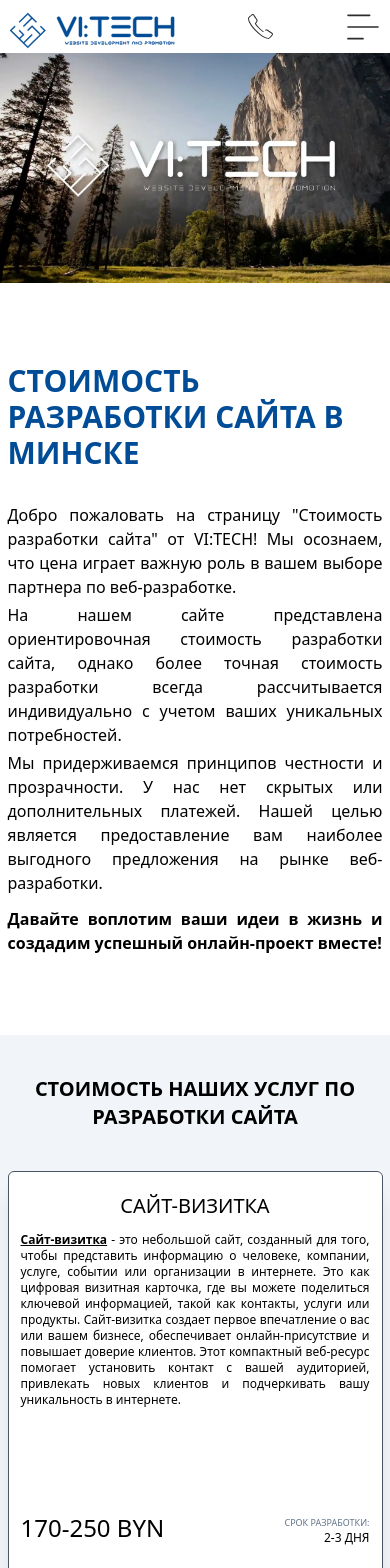
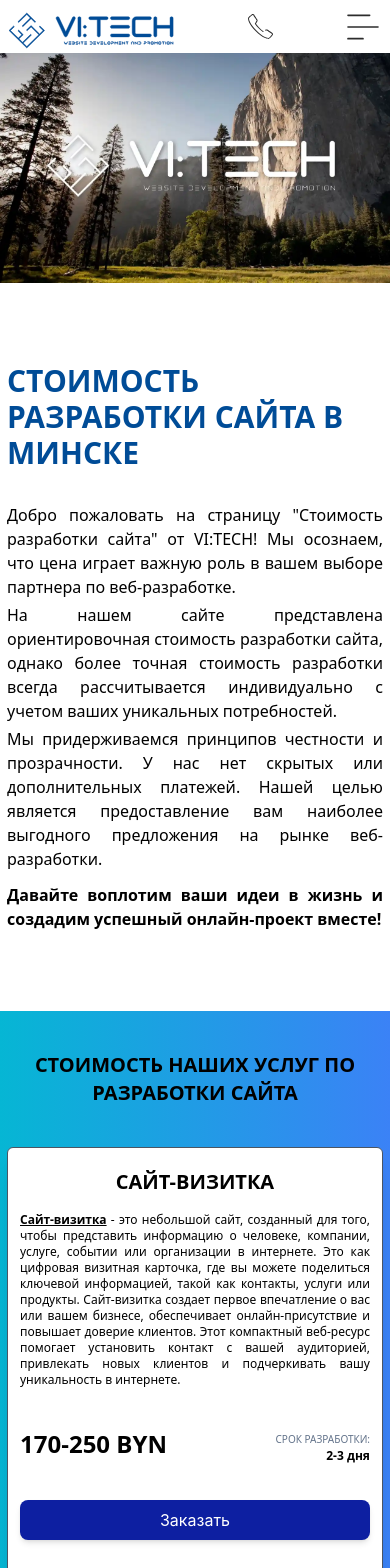
Before and after one commit to Victor-Irzunov/myWebSite, a Next.js app: page /cena/razrabotka-sajta in a window 390 px wide. Shown: the top 1568 px of the page. Built offline with nearby package versions, Linux system fonts and the light colour scheme.

Commit message:
21:40 23.10

```diff
--- a/app/cena/razrabotka-sajta/page.js
+++ b/app/cena/razrabotka-sajta/page.js
@@ -31,9 +31,6 @@ const PricePage = () => {
 					/>
 				</div>
 
-
-
-
 				<div className="xz:container xz:mx-auto sd:mr-7 sd:pt-6 xz:pt-0">
 					<h1 className="text-[#004C97] uppercase font-semibold xz:text-3xl sd:text-4xl mb-8">
 						Стоимость разработки сайта в Минске
@@ -53,13 +50,13 @@ const PricePage = () => {
 				</div>
 			</section>
 
-			<section className="pt-10 pb-10 bg-slate-100 mt-20 text-center">
+			<section className="pt-10 pb-10 bg-gradient-to-r from-cyan-500 to-blue-500 mt-20 text-center">
 				<div className="container mx-auto">
 					<h2 className="uppercase text-xl font-semibold mb-6">
 						Стоимость наших услуг по разработки сайта
 					</h2>
 					<CardComp />
-					<p className="font-semibold">Свяжитесь с нами, чтобы уточнить детали и начать работу над вашим проектом!</p>
+					<p className="font-semibold xz:text-lg sd:text-2xl">Свяжитесь с нами, чтобы уточнить детали и начать работу над вашим проектом!</p>
 				</div>
 			</section>
 
--- a/components/cardComp/CardComp.js
+++ b/components/cardComp/CardComp.js
@@ -4,11 +4,7 @@ import Link from "next/link";
 import { dataPrice } from "../../constans/price/PriceData";
 import BtnComp from "../btnComp/BtnComp";
 
-
 const CardComp = () => {
-
-
-
 	return (
 		<div className="mt-10 mb-10 sd:flex sd:flex-wrap xz:flex-row sd:justify-evenly">
 			{dataPrice.map(el => {
@@ -41,28 +37,27 @@ const CardComp = () => {
 						),
 					},
 				];
-
 				return (
 					<div className="border border-gray-600 bg-white shadow-xl overflow-hidden sd:w-2/5 xz:w-full sd:mx-3 xz:mx-0 rounded-md mb-16" key={el.id}>
 						<div className="relative xz:px-3 sd:px-4">
-							<div className="xy:h-[70vh] pb-16 xz:h-[70vh] sd:h-[80vh] lg:h-[65vh] flex flex-col justify-between items-center ">
+							<div className="xy:h-auto pb-16 xz:h-auto sd:h-[80vh] lg:h-[65vh] flex flex-col justify-between items-center ">
 								<div className="pb-4 pt-5 sd:h-[270px] xz:h-auto">
-									<h2 className="text-xl mb-3 uppercase">{el.title}</h2>
+									<h2 className="xz:text-xl sd:text-2xl sd:mb-3 xz:mb-4 uppercase font-semibold">{el.title}</h2>
+
 									<p className="xz:text-xs sd:text-sm text-justify">
-										<Link href={el.link} className="underline font-semibold">
+										<Link href={el.link} className="underline font-bold">
 											{el.title}
 										</Link>
 										{' '}{el.p}
 									</p>
 								</div>
-								<div className="flex justify-between items-center w-full  mb-5">
-
-									<p className="xz:text-xl xy:text-2xl mb-2">{el.price}</p>
+								<div className="flex justify-between items-center w-full xz:mt-6 sd:mb-5 xz:mb-8">
+									<p className="xz:text-xl xy:text-2xl sd:text-2xl mb-2 font-semibold">{el.price}</p>
 									<div className="text-right">
-										<p className="uppercase text-[9px] text-slate-500">
+										<p className="uppercase xz:text-[10px] sd:text-[12px] text-slate-500">
 											Срок разработки:
 										</p>
-										<p className="uppercase text-[12px]">
+										<p className="xz:text-[12px] sd:text-base font-semibold">
 											{el.time}
 										</p>
 									</div>
@@ -76,10 +71,7 @@ const CardComp = () => {
 					</div>
 				);
 			})}
-
-
 		</div>
 	);
 };
-
 export default CardComp
--- a/components/gotoviCardComp/GotovyeCardComp.js
+++ b/components/gotoviCardComp/GotovyeCardComp.js
@@ -8,7 +8,7 @@ const { Paragraph } = Typography;
 
 const GotovyeCardComp = () => {
 	return (
-		<section className="py-16 bg-slate-100">
+		<section className="py-16 bg-slate-200">
 			<div className="container mx-auto">
 				<h3 className="uppercase text-center text-2xl">
 					Готовые сайты
@@ -36,7 +36,7 @@ const GotovyeCardComp = () => {
 										</h4>
 										<Paragraph
 											ellipsis={{
-												rows: 2,
+												rows: 6,
 												expandable: true,
 												symbol: 'читать',
 											}}
@@ -47,7 +47,7 @@ const GotovyeCardComp = () => {
 
 										<div className='mt-14 flex justify-between items-center'>
 											<p className=''>Цена:</p>
-											<p className='font-semibold'>{el.price} BYN</p>
+											<p className='font-semibold xz:text-lg sd:text-xl'>{el.price} BYN</p>
 										</div>
 
 										<div className='flex justify-between items-center mt-7'>
--- a/tailwind.config.js
+++ b/tailwind.config.js
@@ -9,7 +9,7 @@ module.exports = {
     extend: {
       screens: {
         xz:"320px",
-        xy: "375px",
+        xy: "376px",
         xx: "415px",
         xs: "480px",
         xm: "575px",
```
